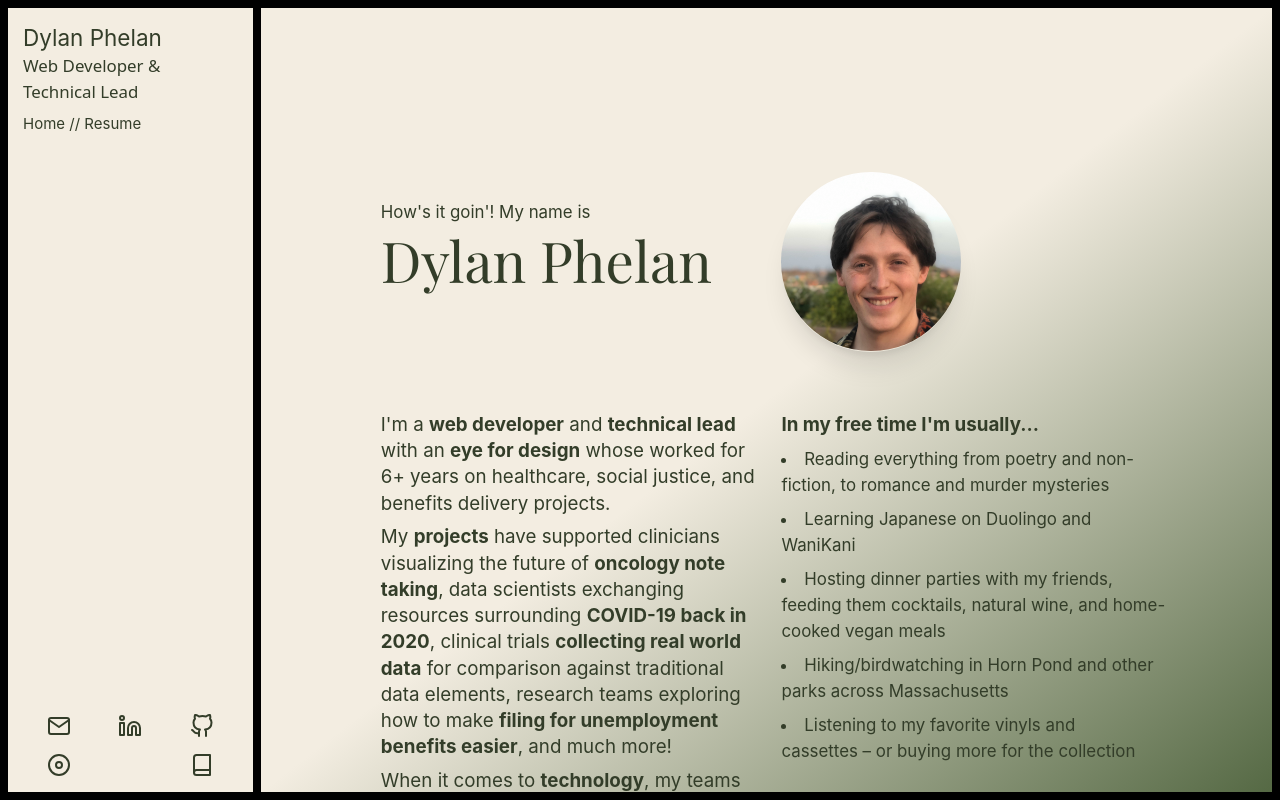
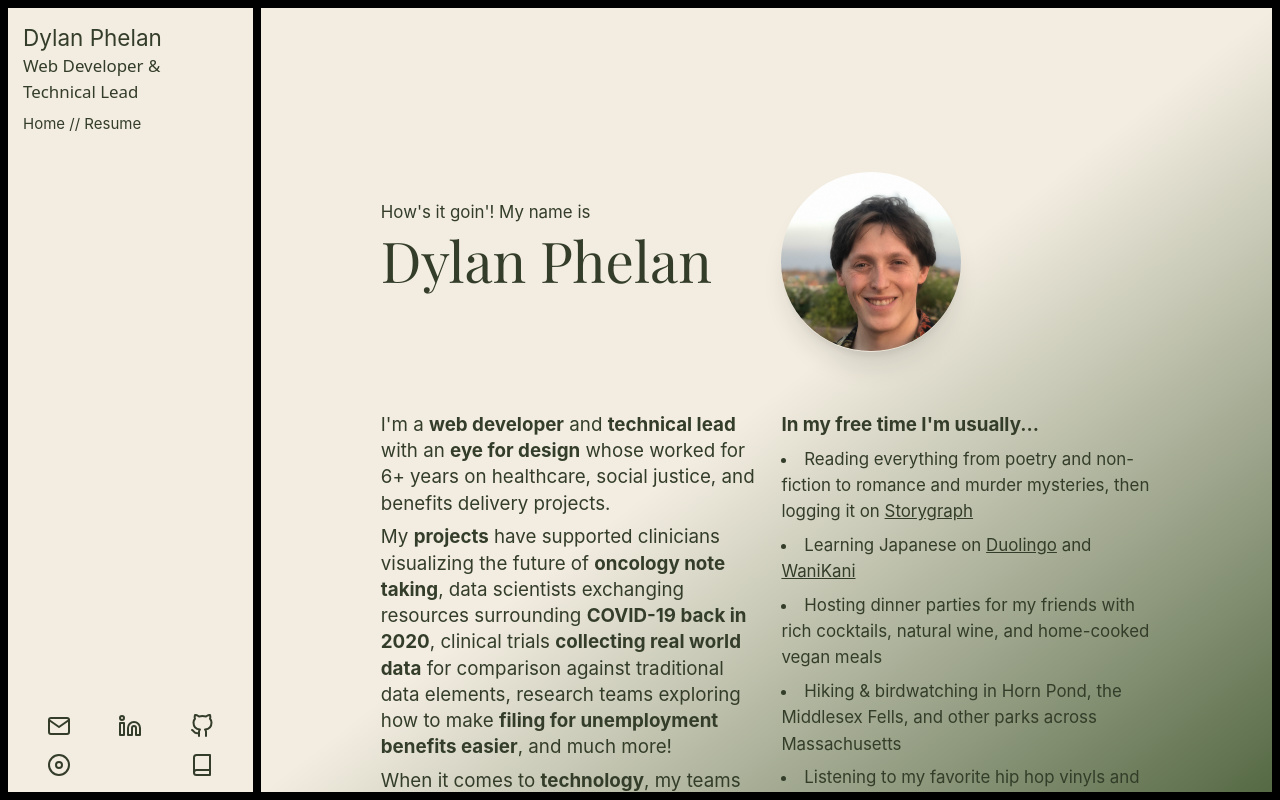
Before and after one commit to Dtphelan1/dtphelan1.github.io, a Next.js app: page / in a window 1280 px wide. Built offline with nearby package versions, Linux system fonts and the light colour scheme; some icons are missing.

Commit message:
fixed HTML validation issues; added links to about-me-fun section; center bonus business card pag; reorder canvas settings

```diff
--- a/components/Canvas.js
+++ b/components/Canvas.js
@@ -233,25 +233,10 @@ export default function Canvas({ className }) {
           <Settings size={16} />
         </button>
         <article
-          className={`absolute bottom-9 left-1 border-black border mr-2 rounded-lg bg-neutral-main h-96 w-56 overflow-auto p-4 animate__animated ${
+          className={`absolute bottom-9 right-[-12.5rem] border-black border mr-2 rounded-lg bg-neutral-main h-96 w-56 overflow-auto p-4 animate__animated ${
             showSettings ? " animate__fadeIn" : " animate__fadeOut hidden"
           }`}
         >
-          <div>
-            <label htmlFor="fadeSpeed">
-              Fade <span className="text-xs">(⍺ per sec)</span>
-            </label>
-            <input
-              type="number"
-              id="fadeSpeed"
-              className="w-full px-4 py-3 rounded-full"
-              value={fadeSpeed}
-              onChange={(e) => setFadeSpeed(e.target.value)}
-              min="1"
-              max="8"
-              step="1"
-            />
-          </div>
           <div>
             <label htmlFor="maxAcceleration">
               Acceleration <span className="text-xs">(px/sec/sec)</span>
@@ -282,9 +267,21 @@ export default function Canvas({ className }) {
               step="1000"
             />
           </div>
-          <p>{fadeSpeed}</p>
-          <p>{maxAcceleration}</p>
-          <p>{redrawFrequency}</p>
+          <div>
+            <label htmlFor="fadeSpeed">
+              Fade <span className="text-xs">(⍺ per sec)</span>
+            </label>
+            <input
+              type="number"
+              id="fadeSpeed"
+              className="w-full px-4 py-3 rounded-full"
+              value={fadeSpeed}
+              onChange={(e) => setFadeSpeed(e.target.value)}
+              min="1"
+              max="8"
+              step="1"
+            />
+          </div>
         </article>
       </div>
     </>
--- a/pages/businessCard.js
+++ b/pages/businessCard.js
@@ -3,8 +3,8 @@ import PageFadeWrapper from "../components/PageFadeWrapper";
 
 export default function BusinessCard() {
   return (
-    <PageFadeWrapper>
-      <div className="relative m-8 p-8 w-[600px] h-[314px] flex flex-col justify-between bg-neutral-main text-primary border-8 border-black text-xl">
+    <PageFadeWrapper className="flex items-center justify-center">
+      <div className="relative  m-8 p-8 w-[600px] h-[314px] flex flex-col justify-between bg-neutral-main text-primary border-8 border-black text-xl">
         <header className="mb-4">
           <h1 className="text-4xl">Dylan Phelan</h1>
           <h2 className="text-2xl">Web Developer & Technical Lead</h2>
--- a/pages/index.js
+++ b/pages/index.js
@@ -58,9 +58,11 @@ export default function Index() {
           id={styles["homepage-button"]}
           className="flex flex-wrap flex-col mt-8"
         >
-          <div className="w-fit text-xl my-4 border-2 border-primary rounded p-4 transition-all hover:bg-primary hover:text-neutral-main cursor-pointer">
-            <Link href="/resume">Check out my Resume</Link>
-          </div>
+          <Link href="/resume">
+            <a className="w-fit text-xl my-4 border-2 border-primary rounded p-4 transition-all hover:bg-primary hover:text-neutral-main cursor-pointer">
+              Check out my Resume
+            </a>
+          </Link>
         </div>
         <div
           id={styles["homepage-headshot"]}
@@ -72,7 +74,7 @@ export default function Index() {
             alt="A photo of Dylan, taken in 2019 from a rooftop restaurant in Morocco. Pictured with medium length brown hair, slightly disheveled and parted on the viewer's right, is a wide-smiling, green-eye squinting Dylan wearing a black floral-print collared shirt. The image is neck-up, and the shirt is barely visible in the crop. A portrait style photo, the head makes way to slightly blurred shrubbery, offering a verdant contrast to the subject's peach-toned skin. Further in the photo's background we see the Old Town of Morocco stretch to the horizon, beige and reddish-brown buildings carrying our eyes to the gray-blue sky behind up."
           />
         </div>
-        <p
+        <div
           id={styles["homepage-personal-about"]}
           className="text-xl max-w-full lg:max-w-md"
         >
@@ -83,24 +85,55 @@ export default function Index() {
 
           <ul className="text-lg list-inside list-disc">
             <li className="my-2">
-              Reading everything from poetry and non-fiction, to romance and
-              murder mysteries
-            </li>
-            <li className="my-2">Learning Japanese on Duolingo and WaniKani</li>
-            <li className="my-2">
-              Hosting dinner parties with my friends, feeding them cocktails,
-              natural wine, and home-cooked vegan meals
+              Reading everything from poetry and non-fiction to romance and
+              murder mysteries, then logging it on{" "}
+              <a
+                href="https://app.thestorygraph.com/profile/dphelan1994"
+                target="__blank"
+                className="underline"
+              >
+                Storygraph
+              </a>
             </li>
             <li className="my-2">
-              Hiking/birdwatching in Horn Pond and other parks across
-              Massachusetts
+              Learning Japanese on{" "}
+              <a
+                href="https://www.duolingo.com/profile/Dylan991330"
+                target="__blank"
+                className="underline"
+              >
+                Duolingo
+              </a>{" "}
+              and{" "}
+              <a
+                href="https://www.wanikani.com/users/Dtphelan1"
+                target="__blank"
+                className="underline"
+              >
+                WaniKani
+              </a>
             </li>
             <li className="my-2">
-              Listening to my favorite vinyls and cassettes – or buying more for
-              the collection
+              Hosting dinner parties for my friends with rich cocktails, natural
+              wine, and home-cooked vegan meals
+            </li>
+            <li className="my-2">
+              Hiking & birdwatching in Horn Pond, the Middlesex Fells, and other
+              parks across Massachusetts
+            </li>
+            <li className="my-2">
+              Listening to my favorite hip hop vinyls and future funk cassettes
+              – or buying more for my{" "}
+              <a
+                target="__blank"
+                className="underline"
+                href="https://www.discogs.com/user/dtphelan1"
+              >
+                collection
+              </a>
             </li>
           </ul>
-        </p>
+        </div>
       </div>
     </PageFadeWrapper>
   );
```
